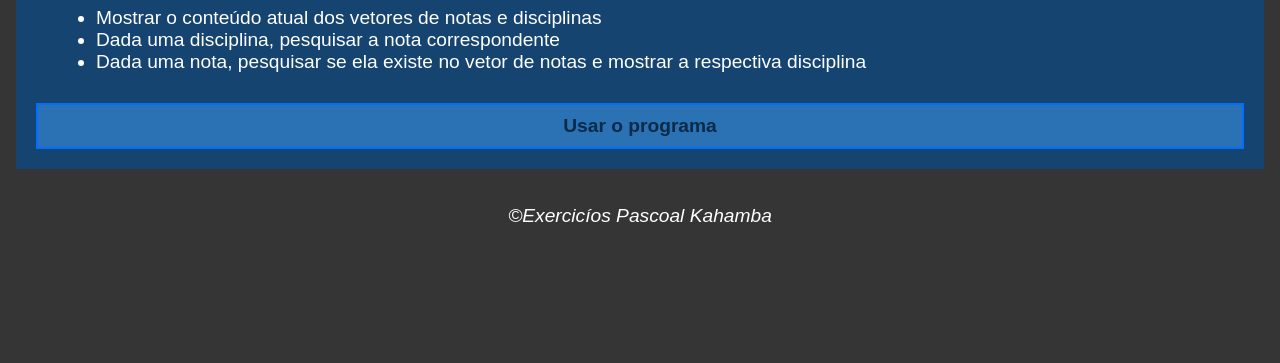
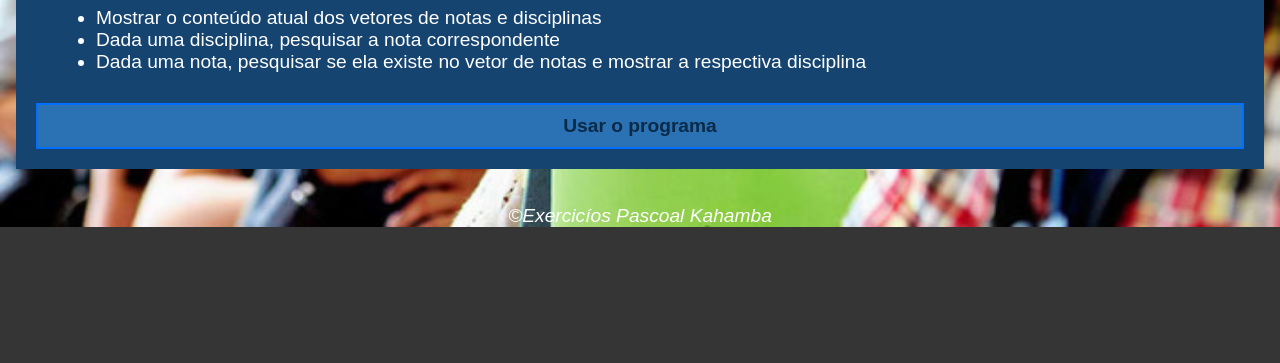
Before and after one commit to pascoalkahamba/EstatisticadeNotas, a plain HTML site: page index.html in a window 1280 px wide. Shown: the part 437-800 px from the top of the page. Drawn offline with Linux system fonts and the light colour scheme.

Commit message:
local da imagem

```diff
--- a/estilos.css
+++ b/estilos.css
@@ -8,7 +8,7 @@ body {
     background-color: rgb(53, 53, 53);
     font-family: sans-serif;
     font-size: 1.2em;
-    background-image: url(4.png);
+    background-image: url(img/4.png);
     background-size: 100% 100%;
     background-repeat: no-repeat;
     height: 100%;
```
